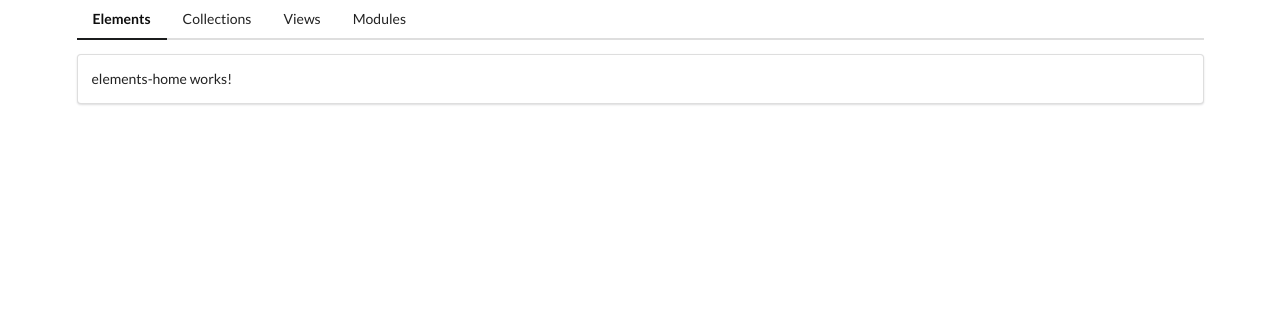
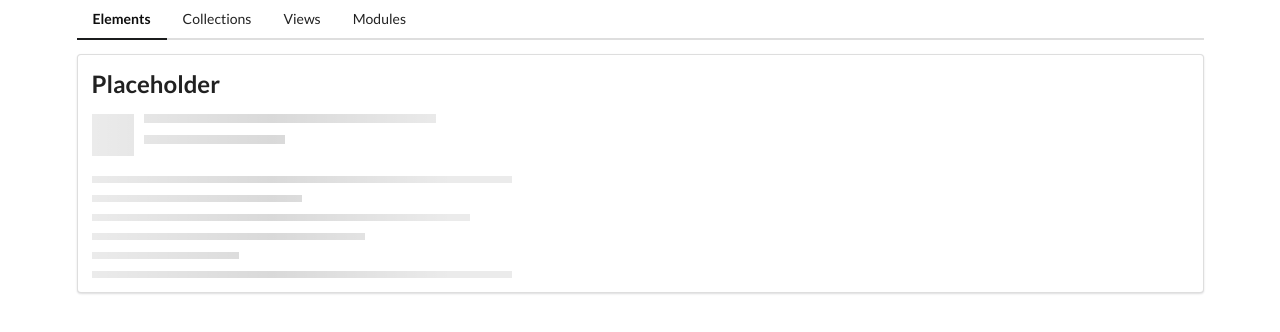
Before and after one commit to milicaaradovanovicc/AngularBootcamp_Udemy, an Angular app in the folder comps/: page /elements in a window 1280 px wide. Shown: the top 332 px of the page. Built offline with nearby package versions, Linux system fonts and the light colour scheme.

Commit message:
added placeholder component

```diff
--- a/comps/src/app/elements/elements-home/elements-home.component.html
+++ b/comps/src/app/elements/elements-home/elements-home.component.html
@@ -1 +1 @@
-<p>elements-home works!</p>
+<app-placeholder [header]="true" [lines]="6"></app-placeholder>
--- a/comps/src/app/elements/elements.module.ts
+++ b/comps/src/app/elements/elements.module.ts
@@ -3,9 +3,11 @@
 
 import { ElementsRoutingModule } from './elements-routing.module';
 import { ElementsHomeComponent } from './elements-home/elements-home.component';
+import { PlaceholderComponent } from './placeholder/placeholder.component';
+import { TimesDirective } from './times.directive';
 
 @NgModule({
-  declarations: [ElementsHomeComponent],
+  declarations: [ElementsHomeComponent, PlaceholderComponent, TimesDirective],
   imports: [CommonModule, ElementsRoutingModule],
   exports: [],
 })
--- /dev/null
+++ b/comps/src/app/elements/placeholder/placeholder.component.html
@@ -0,0 +1,11 @@
+<h2>Placeholder</h2>
+
+<div class="ui placeholder">
+  <div *ngIf="header" class="image header">
+    <div class="line"></div>
+    <div class="line"></div>
+  </div>
+  <div class="paragraph">
+    <div *appTimes="lines" class="line"></div>
+  </div>
+</div>
--- /dev/null
+++ b/comps/src/app/elements/times.directive.ts
@@ -0,0 +1,19 @@
+import { Directive, TemplateRef, ViewContainerRef, Input } from '@angular/core';
+
+@Directive({
+  selector: '[appTimes]',
+})
+export class TimesDirective {
+  constructor(
+    private viewContainer: ViewContainerRef,
+    private templateRef: TemplateRef<any>
+  ) {}
+
+  @Input('appTimes') set render(times: number) {
+    this.viewContainer.clear();
+
+    for (let i = 0; i < times; i++) {
+      this.viewContainer.createEmbeddedView(this.templateRef, {});
+    }
+  }
+}
```
Also changed, not shown: comps/src/app/elements/placeholder/placeholder.component.ts (added, +11 -0 lines), comps/src/app/elements/placeholder/placeholder.component.css (added), 2 other files (tests, documents, lock files or other folders).
